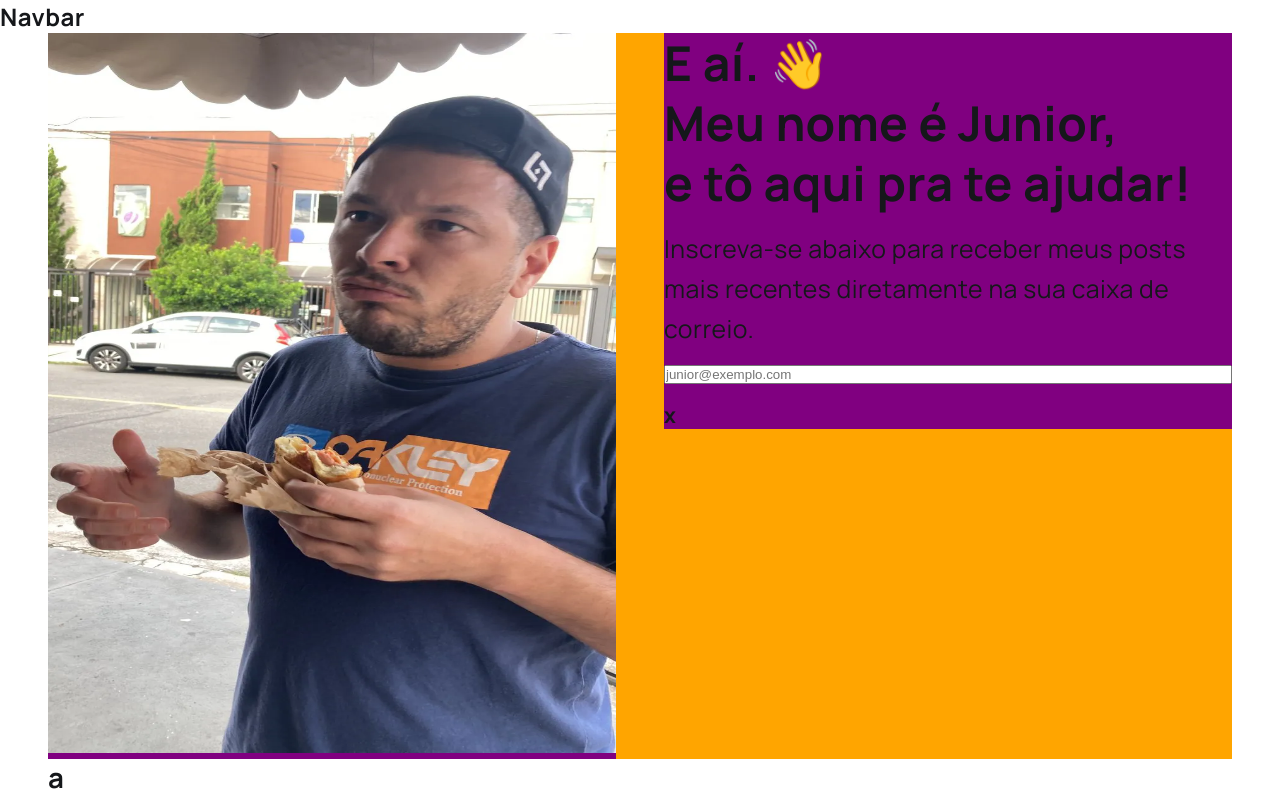
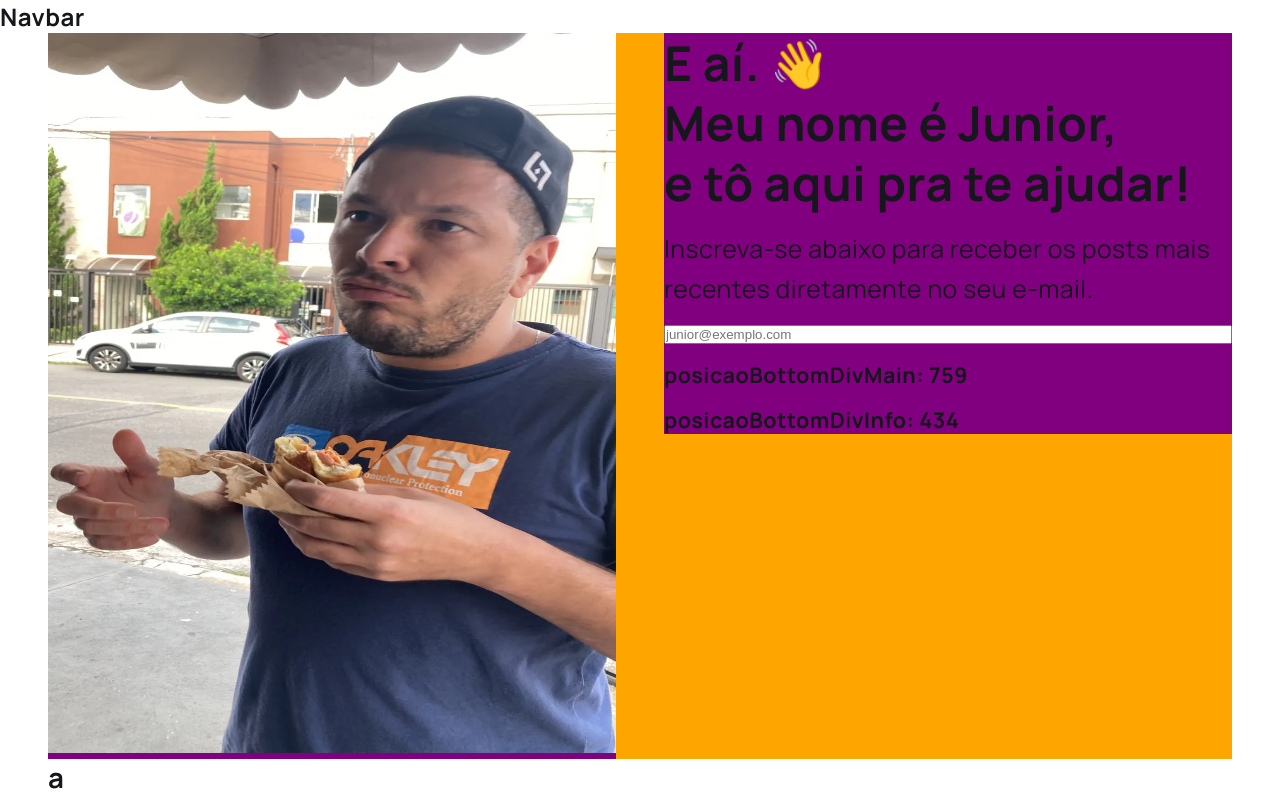
Before and after one commit to junioranheu/wards-front, a Next.js app: page / in a window 1280 px wide. Shown: the top 800 px of the page. Built offline with nearby package versions, Linux system fonts and the light colour scheme.

Commit message:
estruturação inicial do projeto

```diff
--- a/app/(main)/(index)/components/intro/index.module.scss
+++ b/app/(main)/(index)/components/intro/index.module.scss
@@ -2,6 +2,8 @@
     background-color: orange;
     display: flex;
     gap: 3rem;
+
+    // max-height: 90vh;
 
     .imagem {
         background-color: purple;
@@ -14,7 +16,7 @@
         }
     }
 
-    .texto {
+    .infos {
         background-color: purple;
         display: flex;
         flex-direction: column;
@@ -41,7 +43,7 @@
             width: 100%;
         }
 
-        .texto {
+        .infos {
             // background-color: purple !important;
             width: 100%;
         }
--- a/app/(main)/(index)/components/intro/index.tsx
+++ b/app/(main)/(index)/components/intro/index.tsx
@@ -6,24 +6,29 @@ import Styles from './index.module.scss';
 export default function Intro() {
 
     const refDivMain = useRef<HTMLDivElement>(null);
-    const refDivTexto = useRef<HTMLDivElement>(null);
-    const [teste, setTeste] = useState<string>('x');
+    const refDivInfo = useRef<HTMLDivElement>(null);
+
+    const [posicaoBottomDivMain, setPosicaoBottomDivMain] = useState<number>(0);
+    const [posicaoBottomDivInfo, setPosicaoBottomDivInfo] = useState<number>(0);
 
     useEffect(() => {
         function handleScroll() {
-            const scrollTop = window.scrollY;
-            console.log('scrollTop', scrollTop);
+            if (refDivMain?.current) {
+                setPosicaoBottomDivMain(refDivMain.current.getBoundingClientRect().bottom);
+            }
 
-            if (refDivTexto?.current) {
-                refDivTexto.current.style.marginTop = scrollTop + 'px';
+            if (refDivInfo?.current) {
+                if (posicaoBottomDivMain >= posicaoBottomDivInfo) {
+                    refDivInfo.current.style.marginTop = `${window.scrollY}px`;
+                }
+
+                setPosicaoBottomDivInfo(refDivInfo.current.getBoundingClientRect().bottom);
             }
         }
 
-        // setTeste();
-
         window.addEventListener('scroll', handleScroll);
         return () => window.removeEventListener('scroll', handleScroll);
-    }, []);
+    }, [posicaoBottomDivMain, posicaoBottomDivInfo]);
 
     return (
         <section
@@ -35,13 +40,14 @@ export default function Intro() {
             </div>
 
             <div
-                className={Styles.texto}
-                ref={refDivTexto}
+                className={Styles.infos}
+                ref={refDivInfo}
             >
                 <span className='titulo'>E aí. 👋<br />Meu nome é Junior,<br />e tô aqui pra te ajudar!</span>
-                <span className='subtitulo'>Inscreva-se abaixo para receber meus posts mais recentes diretamente na sua caixa de correio.</span>
+                <span className='subtitulo'>Inscreva-se abaixo para receber os posts mais recentes diretamente no seu e-mail.</span>
                 <input type='text' placeholder='junior@exemplo.com' />
-                <h1>{teste}</h1>
+                <h1>posicaoBottomDivMain: {posicaoBottomDivMain}</h1>
+                <h1>posicaoBottomDivInfo: {posicaoBottomDivInfo}</h1>
             </div>
         </section>
     )
```
